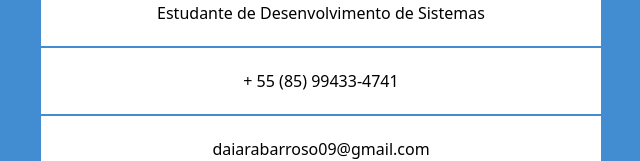
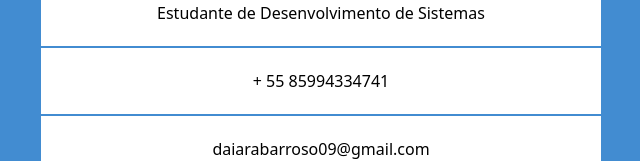
Before and after one commit to daiaraaa/-projeto3-criando-um-componente-profile, a React (Vite) app: page / in a window 1280 px wide. Shown: the part 354-515 px from the top of the page, without its empty margins (319-959 px from the left). Built offline with nearby package versions, Linux system fonts and the light colour scheme.

Commit message:
Update App.jsx

```diff
--- a/src/App.jsx
+++ b/src/App.jsx
@@ -7,7 +7,7 @@ export default function App() {
            img={'./eu.jpeg'}
            name={'Daiara Barroso'}
            bio={'Estudante de Desenvolvimento de Sistemas'}
-           contact={'+ 55 (85) 99433-4741'}
+           contact={'+ 55 85994334741'}
            email={'daiarabarroso09@gmail.com'}
            githubUrl={'https://github.com/daiaraaa'}
            instagramUrl={'https://instagram.com/daiarabarroso'}
```
